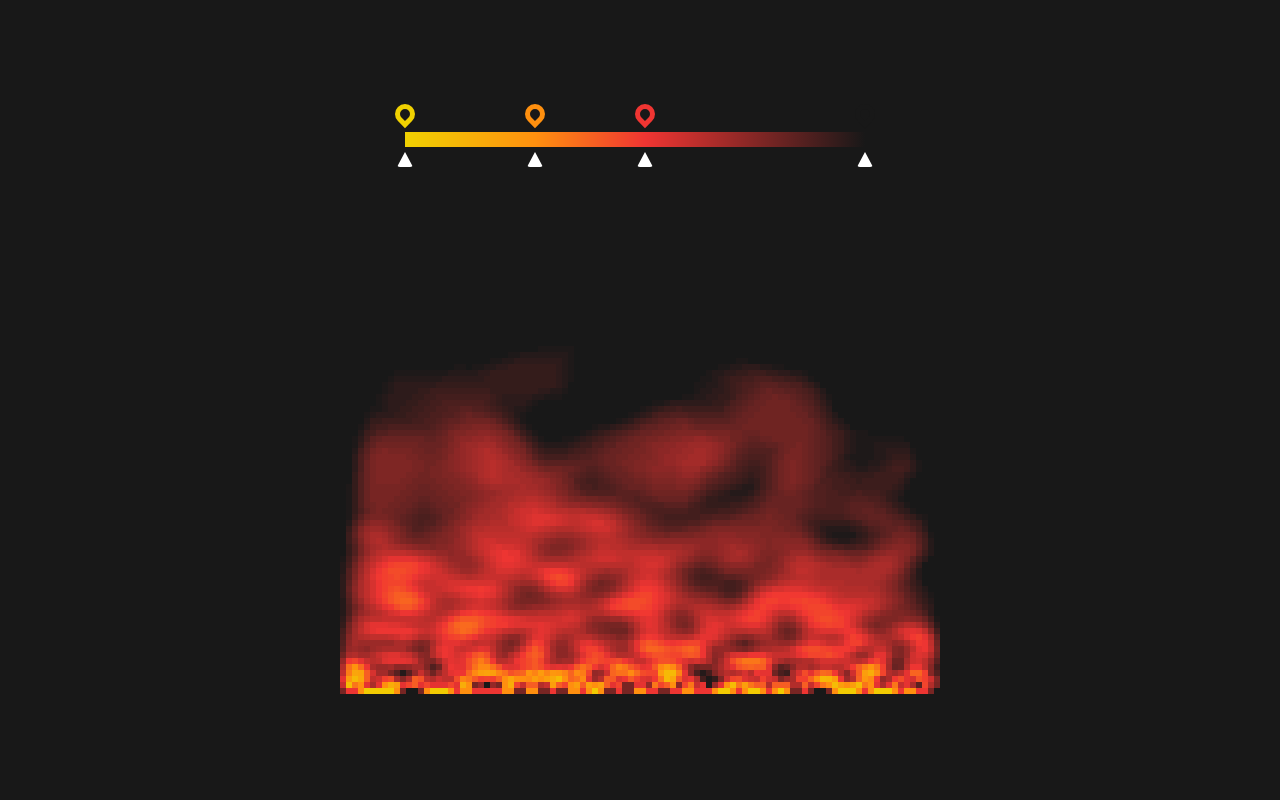
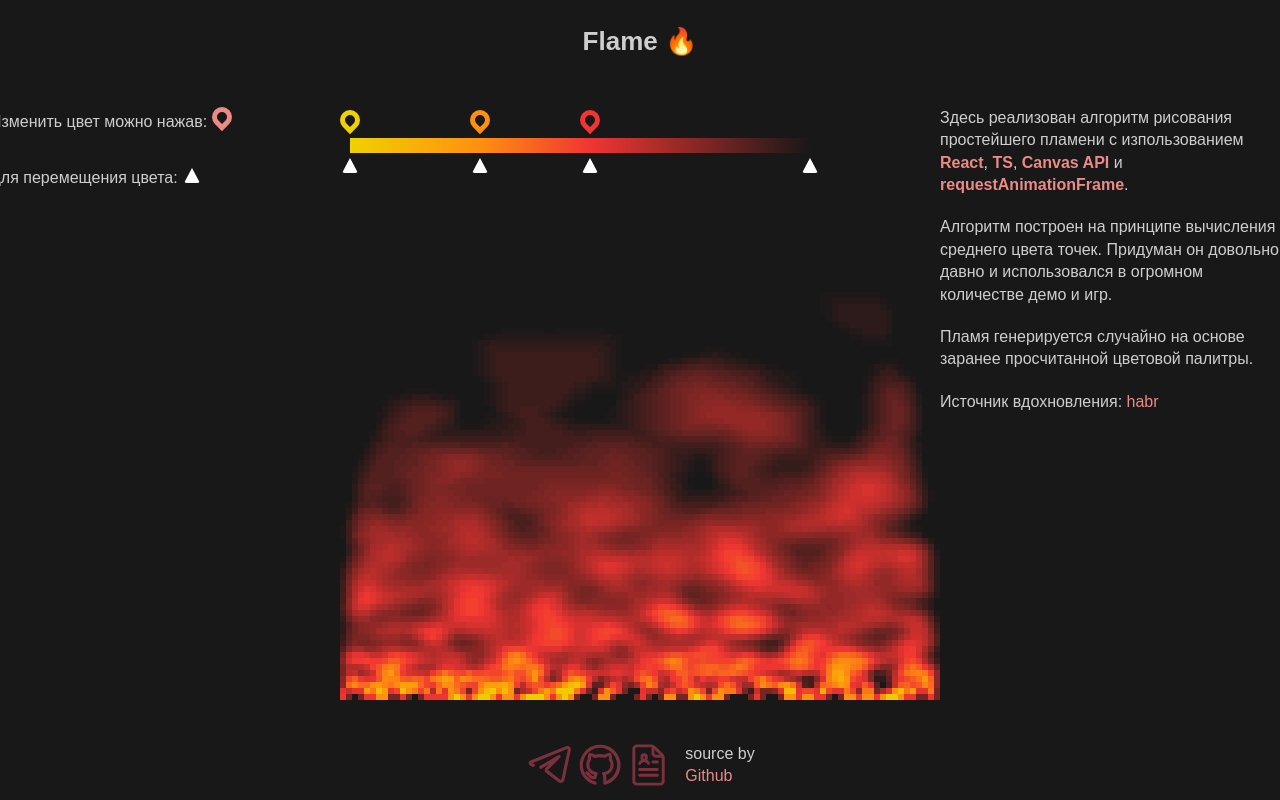
Before and after one commit to knyazev13ivan/flame-animation-with-gradient, a React app: page / in a window 1280 px wide. Built offline with nearby package versions, Linux system fonts and the light colour scheme.

Commit message:
Добавил описание анимации и контакты

```diff
--- a/src/App.tsx
+++ b/src/App.tsx
@@ -1,15 +1,60 @@
-import React from 'react'
 import Flame from './core/Flame'
 import GradientBar from './core/GradientBar'
-import WaveCircles from './core/WaveCircles'
+import Contacts from './contacts/Contacts'
 import './styles/app.scss'
 
 const App = () => {
   return (
     <>
-      {/* <WaveCircles /> */}
-      <GradientBar />
-      <Flame />
+      <header>
+        <h1>
+          Flame 🔥
+        </h1>
+      </header>
+
+      <main>
+
+        <section className='gradient-description'>
+          <div className='color-change'>
+            <p>
+              Изменить цвет можно нажав: <span className="example-color"></span>
+            </p>
+          </div>
+          <div className='position-change'>
+            <p>
+              Для перемещения цвета:  <span className="example-position"></span>
+            </p>
+          </div>
+        </section>
+
+        <section className="animatioin">
+          <GradientBar />
+          <Flame />
+        </section>
+
+        <section className='flame-description'>
+          <p>
+            Здесь реализован алгоритм рисования простейшего пламени
+            с изпользованием <strong>React</strong>, <strong>TS</strong>, <strong>Canvas API</strong> и <strong>requestAnimationFrame</strong>.
+          </p>
+          <p>
+            Алгоритм построен на принципе вычисления среднего цвета точек.
+            Придуман он довольно давно и использовался в огромном количестве демо и игр.
+          </p>
+          <p>
+            Пламя генерируется случайно на основе заранее просчитанной цветовой палитры.
+          </p>
+          <p>
+            Источник вдохновления: <a href="https://habr.com/ru/post/656541/">habr</a>
+          </p>
+        </section>
+
+      </main>
+
+      <footer>
+        <Contacts />
+        <span className='source'>source by <br /><a href="https://github.com/knyazev13ivan/flame-animation-with-gradient">Github</a></span>
+      </footer>
     </>
   )
 }
--- a/src/components/Canvas.tsx
+++ b/src/components/Canvas.tsx
@@ -1,4 +1,4 @@
-import React, { useEffect, useLayoutEffect, useRef } from 'react'
+import React, { useEffect, useRef } from 'react'
 import { CanvasProps, IAnimation, IAnimationParams } from './Types';
 
 const Canvas: React.FC<CanvasProps & { animation: IAnimation, run: boolean}> = ({ animation, ...props }) => {
--- /dev/null
+++ b/src/contacts/Contacts.tsx
@@ -0,0 +1,22 @@
+import React from 'react'
+import './contacts.scss'
+
+const Contacts: React.FC = () => {
+  return (
+    <div className='contacts'>
+      <a href='#'>
+        <svg viewBox="0 0 32 32" xmlns="http://www.w3.org/2000/svg"><title /><g data-name="telegram social media network chat" id="telegram_social_media_network_chat"><path d="M28.59,4.29a2.23,2.23,0,0,0-2.27-.36L3.41,13.1a1.83,1.83,0,0,0,0,3.38l1.48.61a1,1,0,0,0,1.31-.53,1,1,0,0,0-.54-1.31L4.56,14.8l22.51-9a.22.22,0,0,1,.23,0,.24.24,0,0,1,.08.23L23.27,25.21a.4.4,0,0,1-.26.3.39.39,0,0,1-.39-.06l-8-6.24,7.83-7.91a1,1,0,0,0-1.22-1.56L9.75,16.54a1,1,0,1,0,1,1.72l4.83-2.85L13.23,17.8a2,2,0,0,0,.2,3.08l8,6.15a2.4,2.4,0,0,0,1.47.5,2.47,2.47,0,0,0,.83-.15,2.37,2.37,0,0,0,1.52-1.75L29.33,6.47A2.23,2.23,0,0,0,28.59,4.29Z" /></g></svg>
+      </a>
+      <a href='https://github.com/knyazev13ivan'>
+        <svg viewBox="0 0 32 32" xmlns="http://www.w3.org/2000/svg"><title /><g data-name="github coding dev developer" id="github_coding_dev_developer"><path d="M16,3a13,13,0,0,0-3.46,25.53,1,1,0,1,0,.53-1.92,11,11,0,1,1,7-.4,15.85,15.85,0,0,0-.3-3.92A6.27,6.27,0,0,0,24.68,16a6.42,6.42,0,0,0-1.05-3.87,7.09,7.09,0,0,0-.4-3.36,1,1,0,0,0-1.1-.67,8,8,0,0,0-3.37,1.28A11.35,11.35,0,0,0,16,9a13.09,13.09,0,0,0-3,.43A5.74,5.74,0,0,0,9.62,8.25a1,1,0,0,0-1,.66,7.06,7.06,0,0,0-.37,3.19A7.15,7.15,0,0,0,7.2,16a6.66,6.66,0,0,0,5,6.28,7.43,7.43,0,0,0-.15.79c-1,.06-1.58-.55-2.32-1.48a3.45,3.45,0,0,0-1.94-1.53,1,1,0,0,0-1.15.76A1,1,0,0,0,7.35,22c.16,0,.55.52.77.81a4.74,4.74,0,0,0,3.75,2.25,4.83,4.83,0,0,0,1.3-.18h0a1,1,0,0,0,.29-.14l0,0a.72.72,0,0,0,.18-.21.34.34,0,0,0,.08-.09.85.85,0,0,0,.06-.17,1.52,1.52,0,0,0,.06-.2v0a4.11,4.11,0,0,1,.46-1.91,1,1,0,0,0-.76-1.65A4.6,4.6,0,0,1,9.2,16a4.84,4.84,0,0,1,.87-3,1,1,0,0,0,.24-.83,5,5,0,0,1,0-1.85,3.59,3.59,0,0,1,1.74.92,1,1,0,0,0,1,.23A12.49,12.49,0,0,1,16,11a9.91,9.91,0,0,1,2.65.43,1,1,0,0,0,1-.18,5,5,0,0,1,2-1,4.11,4.11,0,0,1,0,1.91,1.05,1.05,0,0,0,.32,1A4,4,0,0,1,22.68,16a4.29,4.29,0,0,1-4.41,4.46,1,1,0,0,0-.94.65,1,1,0,0,0,.28,1.11c.59.51.5,4,.47,5.36a1,1,0,0,0,.38.81,1,1,0,0,0,.62.21,1.07,1.07,0,0,0,.25,0A13,13,0,0,0,16,3Z" /></g></svg>
+      </a>
+      <a href='#'>
+        <svg data-name="Layer 1" id="Layer_1" viewBox="0 -1 34 34" xmlns="http://www.w3.org/2000/svg"><title/><path d="M26.66,9.63a.25.25,0,0,1,0-.07,4.28,4.28,0,0,0-.79-1.15L20.59,3.17A4,4,0,0,0,17.76,2H8A3,3,0,0,0,5,5V27a3,3,0,0,0,3,3H24a3,3,0,0,0,3-3V11.24A4,4,0,0,0,26.66,9.63ZM20,5.41,23.59,9H21a1,1,0,0,1-1-1ZM25,27a1,1,0,0,1-1,1H8a1,1,0,0,1-1-1V5A1,1,0,0,1,8,4h9.76L18,4V8a3,3,0,0,0,3,3h4a1.94,1.94,0,0,1,0,.24Z"/><path d="M22,13H19a1,1,0,0,0,0,2h3a1,1,0,0,0,0-2Z"/><path d="M22,18H10a1,1,0,0,0,0,2H22a1,1,0,0,0,0-2Z"/><path d="M22,22H10a1,1,0,0,0,0,2H22a1,1,0,0,0,0-2Z"/><path d="M10,16a1,1,0,0,0,1-1,2.11,2.11,0,0,1,.86-.64,2,2,0,0,0,.84-.41,1.63,1.63,0,0,0,.31,0,1.73,1.73,0,0,0,.32,0,2,2,0,0,0,.85.41,2.24,2.24,0,0,1,.83.62A1,1,0,0,0,17,15c0-1.24-1.3-2.05-1.93-2.34a4.24,4.24,0,0,0,.43-2.16A2.6,2.6,0,0,0,13,8a2.6,2.6,0,0,0-2.5,2.5,4.24,4.24,0,0,0,.43,2.16C10.3,13,9,13.76,9,15A1,1,0,0,0,10,16Zm3-6a.64.64,0,0,1,.5.5c0,.75,0,1.1-.46,1.54H13c-.44-.44-.46-.79-.46-1.54A.64.64,0,0,1,13,10Z"/></svg>
+      </a>
+
+
+    </div>
+  )
+}
+
+export default Contacts
--- /dev/null
+++ b/src/contacts/contacts.scss
@@ -0,0 +1,27 @@
+@import "../styles/variables.scss";
+
+.contacts {
+  display: flex;
+  flex-direction: row;
+
+  a {
+    display: inline-block;
+    position: relative;
+
+    width: 50px;
+    height: 50px;
+
+    &:hover {
+      svg {
+        transition: margin 0.8s;
+        bottom: 7px;
+        fill: $lite-red;
+      }
+    }
+
+    svg {
+      position: absolute;
+      fill: rgba(188, 66, 86, 0.6);
+    }
+  }
+}
--- a/src/core/Flame.tsx
+++ b/src/core/Flame.tsx
@@ -1,4 +1,4 @@
-import { useLayoutEffect, useRef, useState } from 'react'
+import React, { useLayoutEffect, useRef, useState } from 'react'
 import Canvas from '../components/Canvas'
 import { FlameMatrix, IAnimation } from '../components/Types'
 import { useAppSelector } from '../store/hooks'
@@ -6,7 +6,7 @@ import '../styles/flame.scss'
 import calcStepForFlameMatrix from '../utils/calcStepForFlameMatrix'
 import clearCanvas from '../utils/clearCanvas'
 
-function Flame() {
+const Flame: React.FC = () => {
   const flameContainerRef = useRef<HTMLDivElement | null>(null)
   const [width, setWidth] = useState<number>(600)
   const [height, setHeight] = useState<number>(504)
--- a/src/core/GradientBar.tsx
+++ b/src/core/GradientBar.tsx
@@ -1,4 +1,4 @@
-import { useEffect, useId, useLayoutEffect, useRef, useState } from 'react'
+import React, { useEffect, useId, useLayoutEffect, useRef, useState } from 'react'
 import { useAppDispatch, useAppSelector } from '../store/hooks'
 import Canvas from '../components/Canvas'
 import Point from '../components/Point'
@@ -7,7 +7,7 @@ import { run, stop } from '../store/gradientBarSlice'
 import { setColorsArr } from '../store/colors'
 import '../styles/gradientBar.scss'
 
-function GradientBar() {
+const GradientBar: React.FC = () => {
   const containerRef = useRef<HTMLDivElement | null>(null)
   const [width, setWidth] = useState<number | undefined>(480)
   const [height, setHeight] = useState<number | undefined>(15)
--- a/src/styles/app.scss
+++ b/src/styles/app.scss
@@ -6,12 +6,14 @@
   padding: 0;
   box-sizing: border-box;
   font-family: "Century Gothic", sans-serif;
+
+  // outline: 1px solid orangered; outline-offset: 1px;
 }
 
 body #root {
   display: flex;
   flex-direction: column;
-  justify-content: center;
+  justify-content: space-between;
   align-items: center;
 
   height: 100vh;
@@ -21,4 +23,102 @@ body #root {
 
   background-color: $bg-color;
   color: $text-color;
+
+  a {
+    text-decoration: none;
+
+    color: $lite-red;
+
+    &:visited {
+      color: $lite-red;
+    }
+  }
+
+  h1 {
+    margin-top: 30px;
+    margin-bottom: 20px;
+
+    font-size: 26px;
+  }
+
+  main {
+    display: flex;
+    justify-content: space-around;
+
+    .animation {
+      display: flex;
+      flex-direction: column;
+      justify-content: center;
+      align-items: center;
+    }
+
+    .gradient-description {
+      width: 350px;
+
+      .color-change {
+        margin-bottom: 20px;
+
+        .example-color {
+          display: inline-block;
+
+          width: 20px;
+          height: 20px;
+
+          border-width: 0.35em;
+          border-style: solid;
+          border-radius: 50%;
+          // border-color: #902020;
+          border-color: $lite-red;
+          border-bottom-right-radius: 0%;
+
+          transform: rotate(45deg);
+        }
+      }
+
+      .position-change {
+        .example-position {
+          display: inline-block;
+
+          width: 0px;
+          margin-left: 2px;
+          margin-top: 7px;
+
+          border-width: 8px;
+          border-bottom-width: 15px;
+          border-style: solid;
+          border-color: transparent;
+          border-bottom-color: #ffffff;
+          border-radius: 3px;
+        }
+      }
+
+    }
+
+    .flame-description {
+      width: 350px;
+
+      p {
+        margin-bottom: 20px;
+
+        strong {
+          color: $lite-red
+        }
+      }
+    }
+  }
+
+  footer {
+    display: flex;
+    justify-content: center;
+    align-items: center;
+
+    width: 600px;
+    height: 50px;
+
+    margin-bottom: 10px;
+
+    .source {
+      margin-left: 10px;
+    }
+  }
 }
--- a/src/styles/variables.scss
+++ b/src/styles/variables.scss
@@ -1,7 +1,7 @@
 $bg-color: #181818;
 $text-color: #cecece;
 
-$pink: #e06db7;
+$pink: #bc4256;
 $lite-red: #eb8a86;
 
 $gradient-bar-width: 480px;
```
Also changed, not shown: src/utils/drawCircle.ts (deleted, +0 -40 lines).
